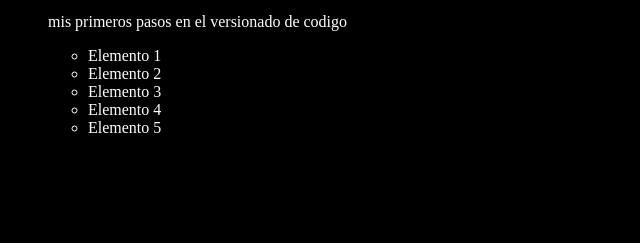
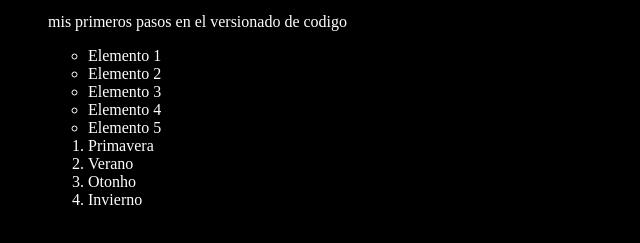
Before and after one commit to pablosky89/youtube-git, a plain HTML site: page index.html in a window 1280 px wide. Shown: the part 101-344 px from the top of the page, without its empty margins (0-640 px from the left). Drawn offline with Linux system fonts and the light colour scheme.

Commit message:
agregando estaciones del anho

```diff
--- a/index.html
+++ b/index.html
@@ -23,5 +23,12 @@
         <li>Elemento 4</li>
         <li>Elemento 5</li>
     </ul>
+    <ol>
+        <li>Primavera</li>
+        <li>Verano</li>
+        <li>Otonho</li>
+        <li>Invierno</li>
+
+    </ol>
 </body>
 </html>
```
